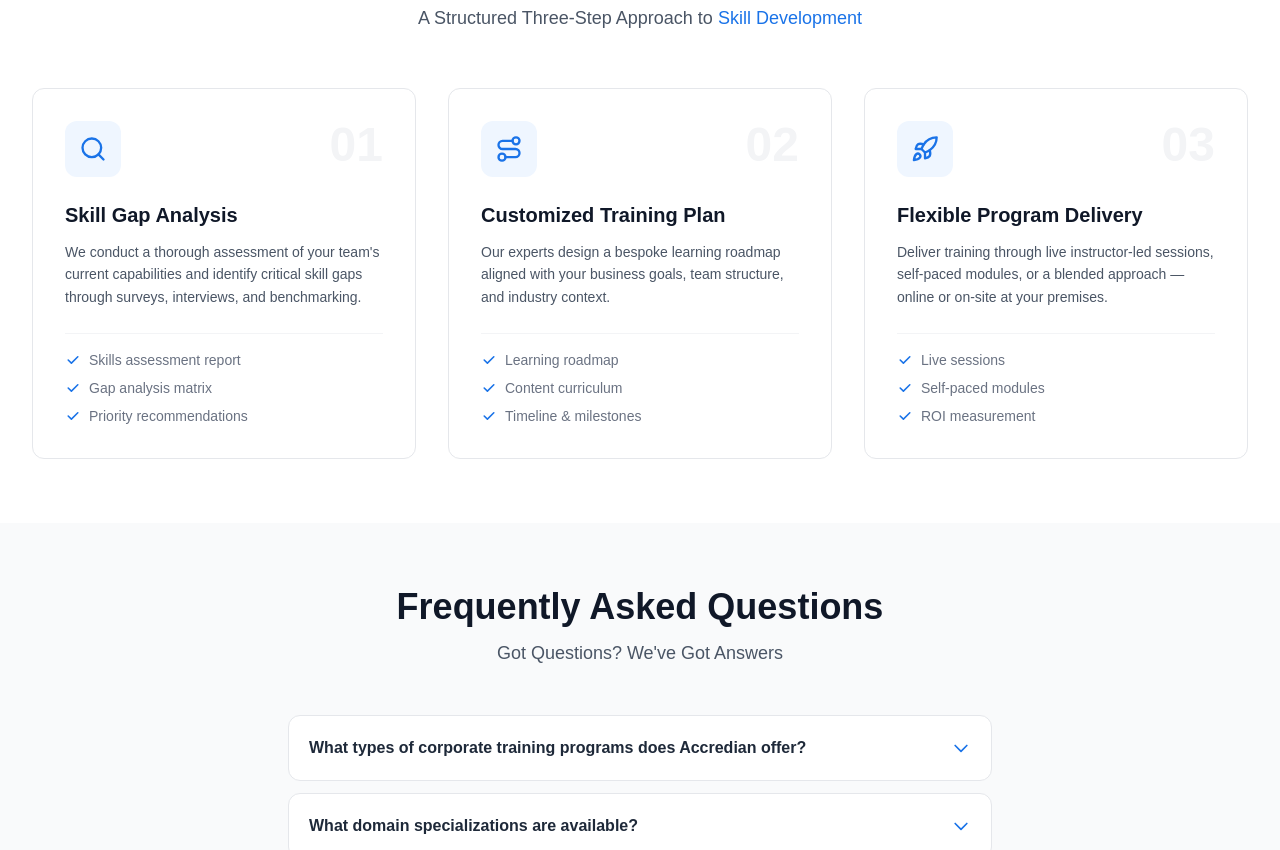
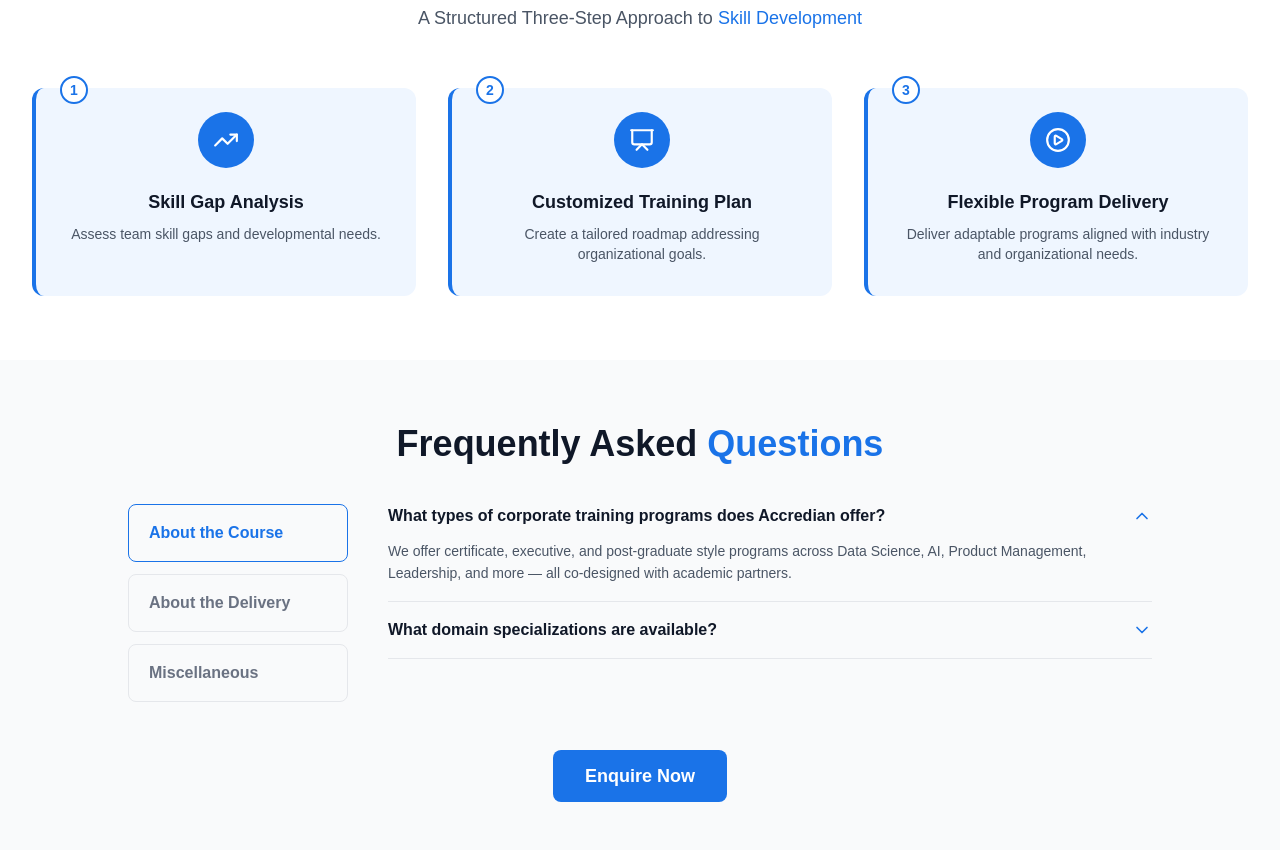
Before and after one commit to AkbarMWaris/Accredian-Clone, a Next.js app: page / in a window 1280 px wide. Shown: the part 5600-6450 px from the top of the page. Built offline with nearby package versions, Linux system fonts and the light colour scheme.

Commit message:
make the faqsection similar to the website

```diff
--- a/src/components/FAQ.tsx
+++ b/src/components/FAQ.tsx
@@ -1,61 +1,120 @@
 "use client";
 
-import { useState, useEffect } from "react";
-import { getFAQs, type FAQ } from "@/lib/api";
+import { useState } from "react";
+import { ChevronDown } from "lucide-react";
+
+const categories = ["About the Course", "About the Delivery", "Miscellaneous"];
+
+const faqData: Record<string, { question: string; answer: string }[]> = {
+  "About the Course": [
+    {
+      question: "What types of corporate training programs does Accredian offer?",
+      answer:
+        "We offer certificate, executive, and post-graduate style programs across Data Science, AI, Product Management, Leadership, and more — all co-designed with academic partners.",
+    },
+    {
+      question: "What domain specializations are available?",
+      answer:
+        "Specializations include Product & Innovation, Gen-AI Mastery, Leadership Elevation, Tech & Data Insights, Operations Excellence, Digital Enterprise, and Fintech Innovation.",
+    },
+  ],
+  "About the Delivery": [
+    {
+      question: "Are the certifications recognized by the industry?",
+      answer:
+        "Yes. Certifications are issued in partnership with recognized academic and industry bodies and are verifiable and shareable on professional profiles.",
+    },
+    {
+      question: "Can programs be customized for our organization's specific needs?",
+      answer:
+        "Absolutely — every engagement starts with a skill-gap analysis so the curriculum is mapped directly to your team's goals and industry context.",
+    },
+  ],
+  "Miscellaneous": [
+    {
+      question: "How do you measure training ROI?",
+      answer:
+        "We provide real-time analytics dashboards, completion rates, skill assessments, and quarterly business reviews to track progress and measure ROI.",
+    },
+    {
+      question: "How long does it take to onboard?",
+      answer:
+        "We can onboard your entire team in under a week. Our dedicated success managers handle everything end-to-end.",
+    },
+  ],
+};
 
 export default function FAQSection() {
-  const [faqs, setFaqs] = useState<FAQ[]>([]);
-  const [openIndex, setOpenIndex] = useState<number | null>(null);
+  const [activeTab, setActiveTab] = useState("About the Course");
+  const [openIndex, setOpenIndex] = useState<number | null>(0);
 
-  useEffect(() => {
-    getFAQs().then(setFaqs);
-  }, []);
-
-  if (faqs.length === 0) return null;
+  const faqs = faqData[activeTab] || [];
 
   return (
     <section id="faq" className="py-16 bg-gray-50">
-      <div className="max-w-3xl mx-auto px-4 sm:px-6 lg:px-8">
-        <div className="text-center mb-12">
+      <div className="max-w-7xl mx-auto px-4 sm:px-6 lg:px-8">
+        <div className="text-center mb-10">
           <h2 className="text-3xl sm:text-4xl font-bold text-gray-900">
-            Frequently Asked Questions
+            Frequently Asked <span className="text-universal">Questions</span>
           </h2>
-          <p className="mt-3 text-lg text-gray-600">
-            Got Questions? We&apos;ve Got Answers
-          </p>
         </div>
 
-        <div className="space-y-3">
-          {faqs.map((faq, index) => (
-            <div
-              key={index}
-              className="bg-white rounded-xl border border-gray-200 overflow-hidden"
-            >
+        <div className="grid md:grid-cols-[220px_1fr] gap-10 max-w-5xl mx-auto">
+          <div className="flex md:flex-col gap-3">
+            {categories.map((cat) => (
               <button
-                onClick={() => setOpenIndex(openIndex === index ? null : index)}
-                className="w-full flex items-center justify-between p-5 text-left"
+                key={cat}
+                onClick={() => { setActiveTab(cat); setOpenIndex(0); }}
+                className={`border rounded-lg px-5 py-4 text-left font-semibold transition-colors ${
+                  activeTab === cat
+                    ? "border-universal text-universal"
+                    : "border-gray-200 text-gray-500 hover:border-gray-300"
+                }`}
               >
-                <span className="text-base font-semibold text-gray-800 pr-4">
-                  {faq.question}
-                </span>
-                <svg
-                  className={`w-5 h-5 text-universal shrink-0 transition-transform ${
-                    openIndex === index ? "rotate-180" : ""
+                {cat}
+              </button>
+            ))}
+          </div>
+
+          <div className="space-y-4">
+            {faqs.map((faq, index) => (
+              <div key={index} className="border-b border-gray-200 pb-4">
+                <button
+                  onClick={() => setOpenIndex(openIndex === index ? null : index)}
+                  className="w-full flex items-center justify-between text-left gap-4"
+                >
+                  <span className="font-semibold text-gray-900 text-sm sm:text-base">
+                    {faq.question}
+                  </span>
+                  <ChevronDown
+                    className={`w-5 h-5 text-universal shrink-0 transition-transform duration-300 ${
+                      openIndex === index ? "rotate-180" : ""
+                    }`}
+                  />
+                </button>
+                <div
+                  className={`grid transition-all duration-300 ease-in-out ${
+                    openIndex === index ? "grid-rows-[1fr] opacity-100 mt-3" : "grid-rows-[0fr] opacity-0"
                   }`}
-                  fill="none"
-                  stroke="currentColor"
-                  viewBox="0 0 24 24"
                 >
-                  <path strokeLinecap="round" strokeLinejoin="round" strokeWidth={2} d="M19 9l-7 7-7-7" />
-                </svg>
-              </button>
-              {openIndex === index && (
-                <div className="px-5 pb-5 text-gray-600 leading-relaxed">
-                  {faq.answer}
+                  <div className="overflow-hidden">
+                    <p className="text-gray-600 text-sm leading-relaxed">
+                      {faq.answer}
+                    </p>
+                  </div>
                 </div>
-              )}
-            </div>
-          ))}
+              </div>
+            ))}
+          </div>
+        </div>
+
+        <div className="flex justify-center mt-12">
+          <a
+            href="#contact"
+            className="inline-block bg-universal hover:bg-[#1557B0] text-white px-8 py-3 rounded-lg text-lg font-semibold transition-colors"
+          >
+            Enquire Now
+          </a>
         </div>
       </div>
     </section>
--- a/src/components/HowWeDeliverResults.tsx
+++ b/src/components/HowWeDeliverResults.tsx
@@ -1,46 +1,27 @@
 "use client";
 
-import { Search, Route, Rocket } from "lucide-react";
-
-const stepIcons = [Search, Route, Rocket];
+import { TrendingUp, Presentation, CirclePlay } from "lucide-react";
 
 const steps = [
   {
-    number: "01",
+    number: 1,
     title: "Skill Gap Analysis",
-    description:
-      "We conduct a thorough assessment of your team's current capabilities and identify critical skill gaps through surveys, interviews, and benchmarking.",
-    deliverables: [
-      "Skills assessment report",
-      "Gap analysis matrix",
-      "Priority recommendations",
-    ],
+    description: "Assess team skill gaps and developmental needs.",
+    Icon: TrendingUp,
   },
   {
-    number: "02",
+    number: 2,
     title: "Customized Training Plan",
-    description:
-      "Our experts design a bespoke learning roadmap aligned with your business goals, team structure, and industry context.",
-    deliverables: [
-      "Learning roadmap",
-      "Content curriculum",
-      "Timeline & milestones",
-    ],
+    description: "Create a tailored roadmap addressing organizational goals.",
+    Icon: Presentation,
   },
   {
-    number: "03",
+    number: 3,
     title: "Flexible Program Delivery",
-    description:
-      "Deliver training through live instructor-led sessions, self-paced modules, or a blended approach — online or on-site at your premises.",
-    deliverables: [
-      "Live sessions",
-      "Self-paced modules",
-      "ROI measurement",
-    ],
+    description: "Deliver adaptable programs aligned with industry and organizational needs.",
+    Icon: CirclePlay,
   },
 ];
-
-const stepsWithIcons = steps.map((step, i) => ({ ...step, Icon: stepIcons[i] }));
 
 export default function HowWeDeliverResults() {
   return (
@@ -56,48 +37,23 @@ export default function HowWeDeliverResults() {
         </div>
 
         <div className="grid grid-cols-1 md:grid-cols-3 gap-8">
-          {stepsWithIcons.map((step) => (
+          {steps.map((step) => (
             <div
               key={step.number}
-              className="relative bg-white rounded-xl border border-gray-200 p-8 hover:shadow-lg transition-all group flex flex-col"
+              className="relative bg-blue-50 rounded-xl p-8 pt-6 border-l-4 border-universal flex flex-col items-center text-center"
             >
-              <div className="flex items-start justify-between mb-6">
-                <div className="w-14 h-14 rounded-xl bg-blue-50 flex items-center justify-center text-universal group-hover:bg-blue-100 transition-colors shrink-0">
-                  <step.Icon className="w-7 h-7" />
-                </div>
-                <span className="text-5xl font-bold text-gray-100 select-none">
-                  {step.number}
-                </span>
+              <span className="absolute -top-3 left-6 w-7 h-7 rounded-full bg-white border-2 border-universal text-universal text-sm font-bold flex items-center justify-center">
+                {step.number}
+              </span>
+              <div className="w-14 h-14 rounded-full bg-universal text-white flex items-center justify-center mb-5">
+                <step.Icon size={26} />
               </div>
-              <h3 className="text-xl font-semibold text-gray-900 mb-3">
+              <h3 className="text-lg font-bold text-gray-900 mb-2">
                 {step.title}
               </h3>
-              <p className="text-gray-600 text-sm leading-relaxed mb-6 flex-1">
+              <p className="text-gray-600 text-sm">
                 {step.description}
               </p>
-              <div className="border-t border-gray-100 pt-4 mt-auto">
-                <div className="space-y-2">
-                  {step.deliverables.map((item) => (
-                    <div
-                      key={item}
-                      className="flex items-center gap-2 text-sm text-gray-500"
-                    >
-                      <svg
-                        className="w-4 h-4 text-universal shrink-0"
-                        fill="currentColor"
-                        viewBox="0 0 20 20"
-                      >
-                        <path
-                          fillRule="evenodd"
-                          d="M16.707 5.293a1 1 0 010 1.414l-8 8a1 1 0 01-1.414 0l-4-4a1 1 0 011.414-1.414L8 12.586l7.293-7.293a1 1 0 011.414 0z"
-                          clipRule="evenodd"
-                        />
-                      </svg>
-                      {item}
-                    </div>
-                  ))}
-                </div>
-              </div>
             </div>
           ))}
         </div>
--- a/src/components/Navbar.tsx
+++ b/src/components/Navbar.tsx
@@ -1,6 +1,6 @@
 "use client";
 
-import { useState, useEffect } from "react";
+import { useState, useEffect, useRef } from "react";
 import Image from "next/image";
 
 const NAV_ITEMS = [
@@ -17,12 +17,13 @@ const NAV_ITEMS = [
 export default function Navbar() {
   const [menuOpen, setMenuOpen] = useState(false);
   const [activeSection, setActiveSection] = useState("hero");
+  const lastClickRef = useRef(0);
 
   useEffect(() => {
     const observer = new IntersectionObserver(
       (entries) => {
         entries.forEach((entry) => {
-          if (entry.isIntersecting) {
+          if (entry.isIntersecting && Date.now() - lastClickRef.current > 800) {
             setActiveSection(entry.target.id);
           }
         });
@@ -41,6 +42,7 @@ export default function Navbar() {
 
   const handleNavClick = (e: React.MouseEvent<HTMLAnchorElement>, id: string) => {
     e.preventDefault();
+    lastClickRef.current = Date.now();
     setActiveSection(id);
     const el = document.getElementById(id);
     if (el) {
```
